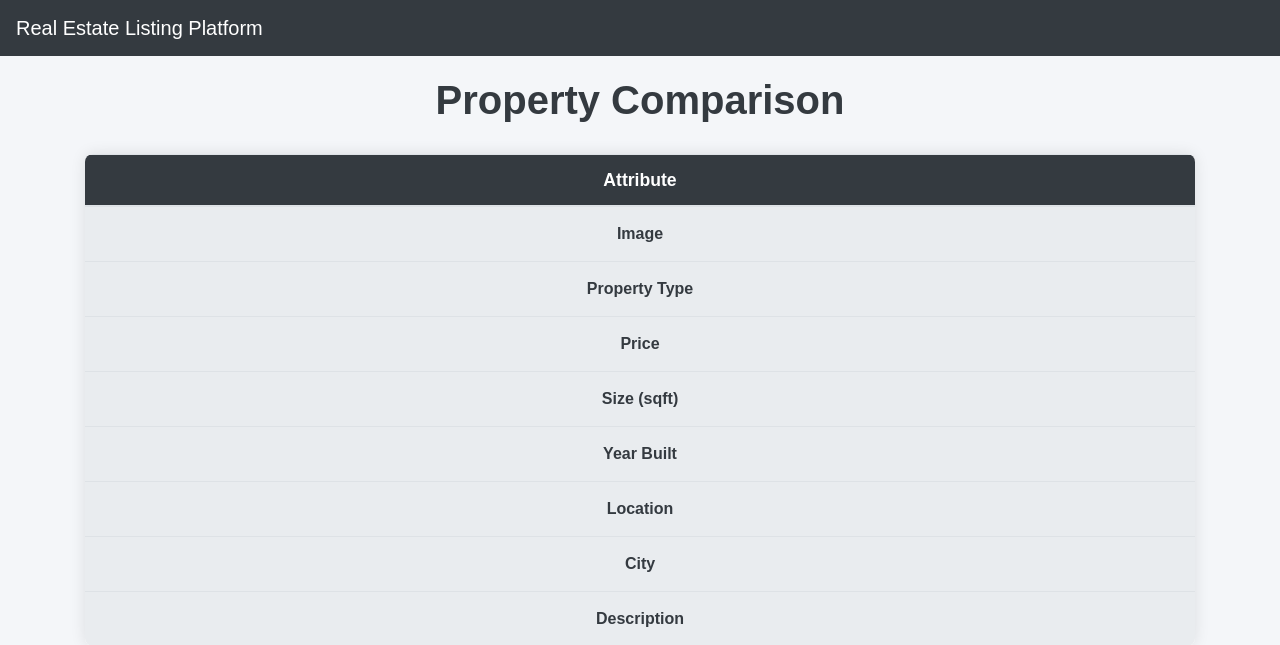
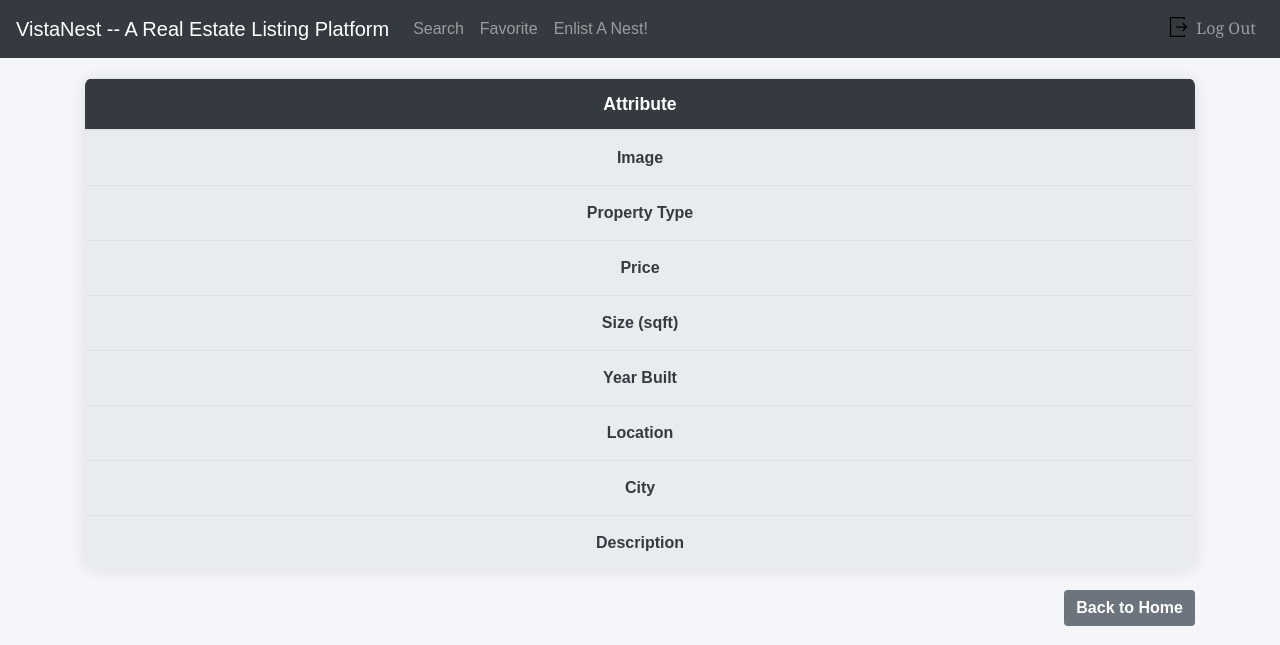
Before and after one commit to NHabibahMahbub/VistaNest, a Django app: template mysite/templates/compare.html in a window 1280 px wide. Shown: the top 645 px of the page. Run offline with Django 5.2, Linux system fonts and the light colour scheme; the template is opened without the code that fills it, so the values that code supplies are empty.

Commit message:
Update compare.html

```diff
--- a/mysite/templates/compare.html
+++ b/mysite/templates/compare.html
@@ -70,9 +70,40 @@
     </style>
 </head>
 <body>
-    <nav class="navbar navbar-expand-md navbar-dark bg-dark">
-        <a class="navbar-brand" href="#">Real Estate Listing Platform</a>
-    </nav>
+       <!-- Navbar -->
+<nav class="navbar navbar-expand-md navbar-dark bg-dark fixed-top">
+    <a class="navbar-brand" href="{% url 'home' %}">VistaNest -- A Real Estate Listing Platform</a>
+    <button class="navbar-toggler" type="button" data-toggle="collapse" data-target="#navbarNav" aria-controls="navbarNav" aria-expanded="false" aria-label="Toggle navigation">
+        <span class="navbar-toggler-icon"></span>
+    </button>
+    <div class="collapse navbar-collapse" id="navbarNav">
+        <ul class="navbar-nav">
+            <li class="nav-item">
+                <a class="nav-link" href="{% url 'search' %}">Search</a>
+            </li>
+            <li class="nav-item">
+                <a class="nav-link" href="{% url 'favorites' %}">Favorite</a>
+            </li>
+             <li class="nav-item">
+                <a class="nav-link" href="{% url 'add-platform' %}">Enlist A Nest!</a>
+            </li>
+        </ul>
+        <!-- (aligned to the right) -->
+        <ul class="navbar-nav ml-auto">
+            <!-- Logout Button Section -->
+            <li class="nav-item">
+                <a href="{% url 'logout' %}" class="nav-link text-teal-300" style="font-size: 100%; font-family: Cambria;">
+                    <svg xmlns="http://www.w3.org/2000/svg" width="28" height="25" viewBox="6 0 18 40">
+                        <title>Log Out</title>
+                        <path d="M3 0h22c0.553 0 1 0 1 0.553l-0 3.447h-2v-2h-20v28h20v-2h2l0 3.447c0 0.553-0.447 0.553-1 0.553h-22c-0.553 0-1-0.447-1-1v-30c0-0.553 0.447-1 1-1z"></path>
+                        <path d="M21.879 21.293l1.414 1.414 6.707-6.707-6.707-6.707-1.414 1.414 4.293 4.293h-14.172v2h14.172l-4.293 4.293z"></path>
+                    </svg>
+                    Log Out
+                </a>
+            </li>
+        </ul>
+    </div>
+</nav>
 
     <div class="container">
         <h1>Property Comparison</h1>
```
